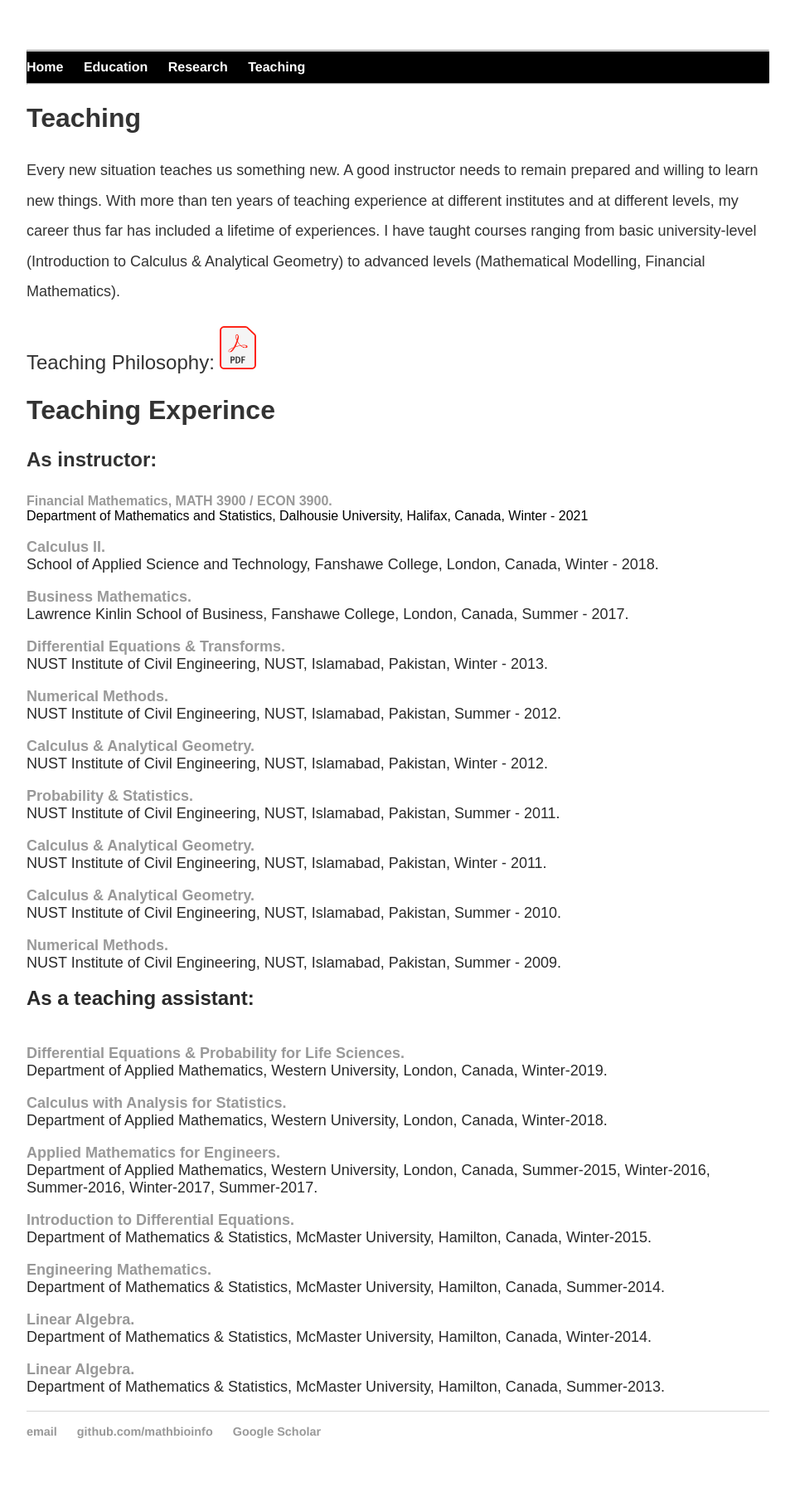
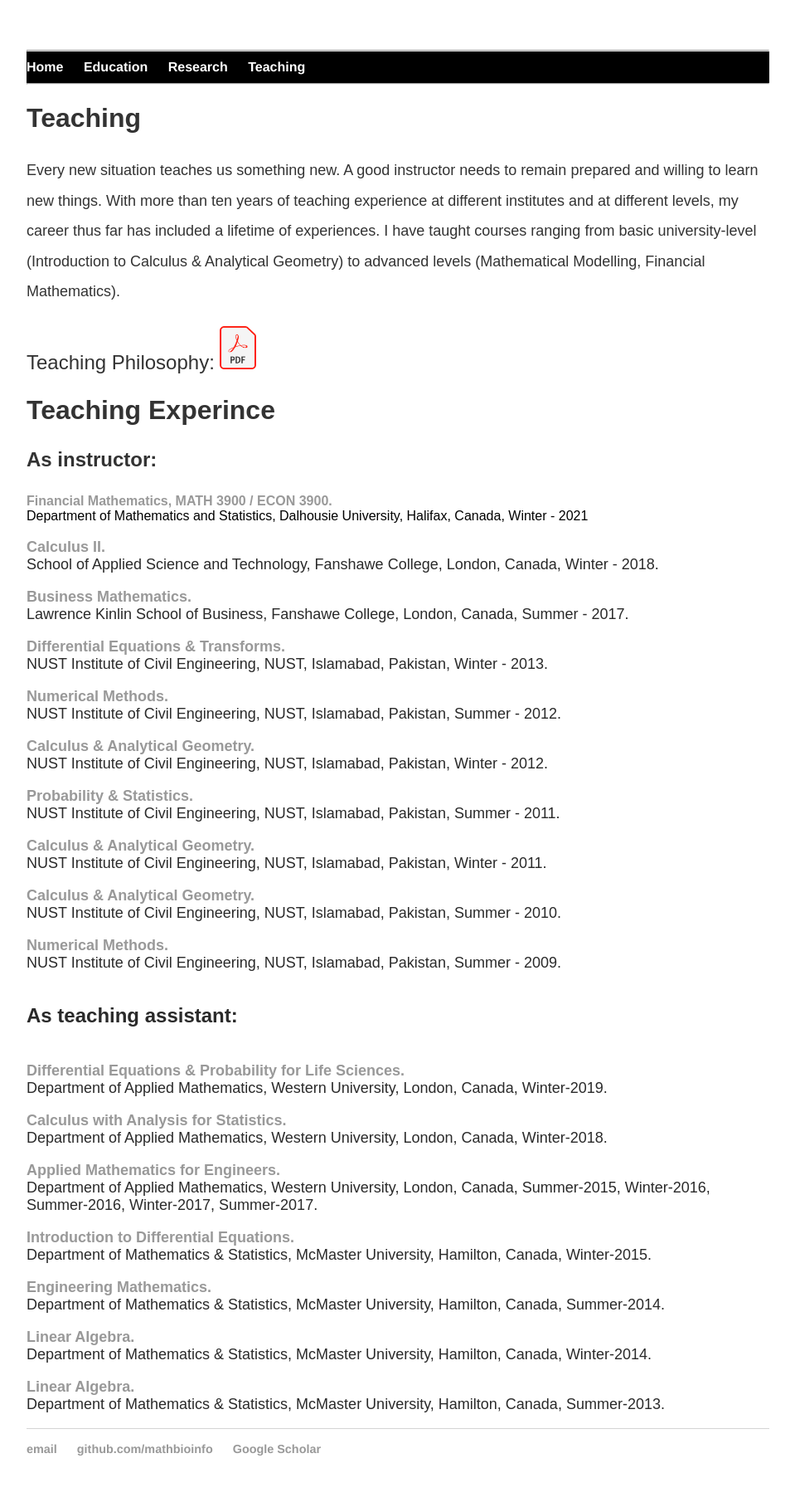
Before and after one commit to MathBioInfo/amjadkhan, a Jekyll site: the page built from Teaching/index.html, in a window 1280 px wide. Shown: the whole page at 83% size, without its empty margins (160-1119 px from the left). Built offline with Jekyll 4.4.1, drawn with Linux system fonts in a browser that asks for light colours; before the commit the page ends 1795 px from its top, so only the background shows below that.

Commit message:
Update index.html

```diff
--- a/Teaching/index.html
+++ b/Teaching/index.html
@@ -73,8 +73,8 @@ title: About teaching
 	<strong> Numerical Methods.
 	</strong></a><br />NUST Institute of Civil Engineering, NUST, Islamabad, Pakistan, Summer - 2009.
 	</font><br /><br /><font color="#2a2a2a" size="4">
-
-	<font size="5"><b>As a teaching assistant:</b></font><br>
+	</br>
+	<font size="5"><b>As teaching assistant:</b></font><br>
 	<br></br>
 	<a href="#">
         <strong> Differential Equations & Probability for Life Sciences.
```
